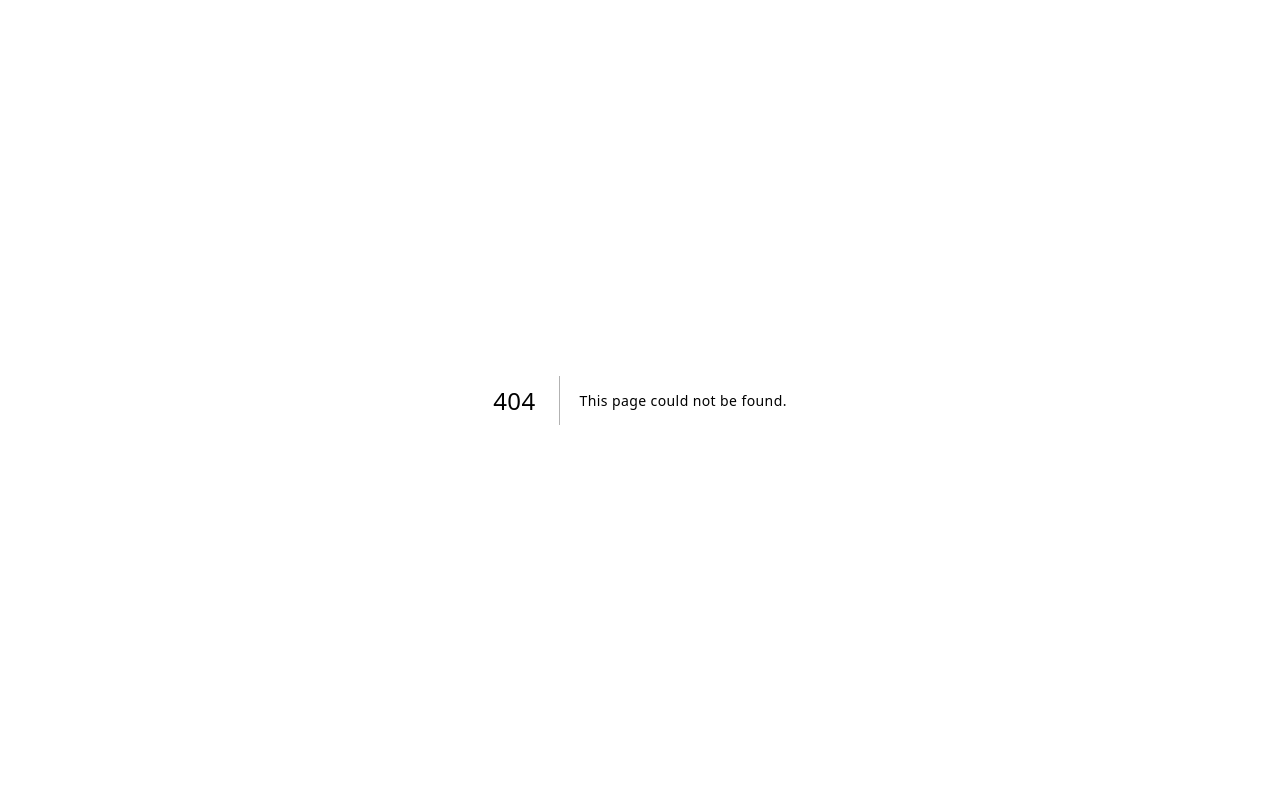
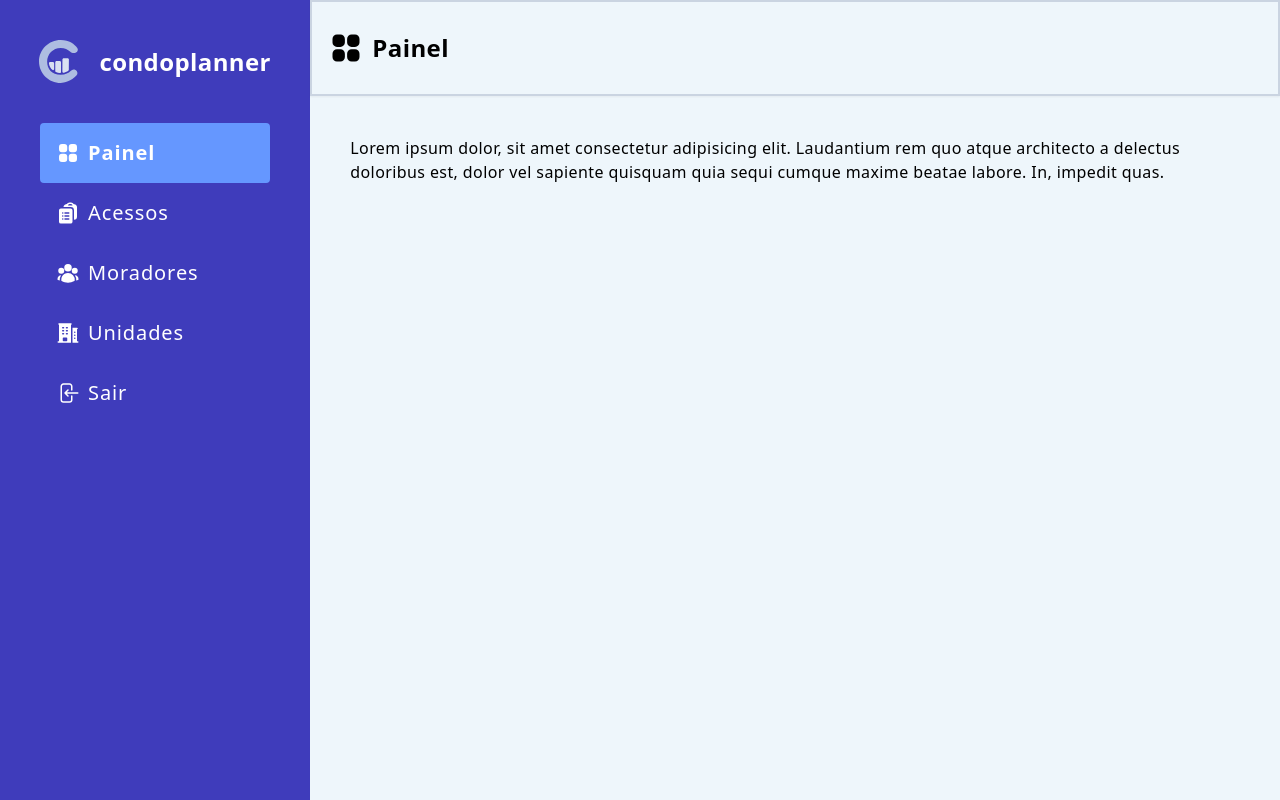
Before and after one commit to antoniati/condoplanner, a Next.js app: page /painel in a window 1280 px wide. Before the commit this address had no page. Built offline with nearby package versions, Linux system fonts and the light colour scheme.

Commit message:
feat/fix: implementado a página de dashboard para teste de deploy (hard reset)

```diff
--- /dev/null
+++ b/pages/painel.js
@@ -0,0 +1,17 @@
+import HeaderSection from "@/components/HeaderSection";
+import Layout from "@/components/Layout";
+import { HiSquares2X2 } from "react-icons/hi2";
+
+export default function DashboardPage() {
+    return (
+        <Layout>
+            <HeaderSection
+                headerIcon={<HiSquares2X2 size={36} />}
+                headerTitle={"Painel"}
+            />
+            <section className="p-10">
+                Lorem ipsum dolor, sit amet consectetur adipisicing elit. Laudantium rem quo atque architecto a delectus doloribus est, dolor vel sapiente quisquam quia sequi cumque maxime beatae labore. In, impedit quas.
+            </section>
+        </Layout>
+    );
+}
```
